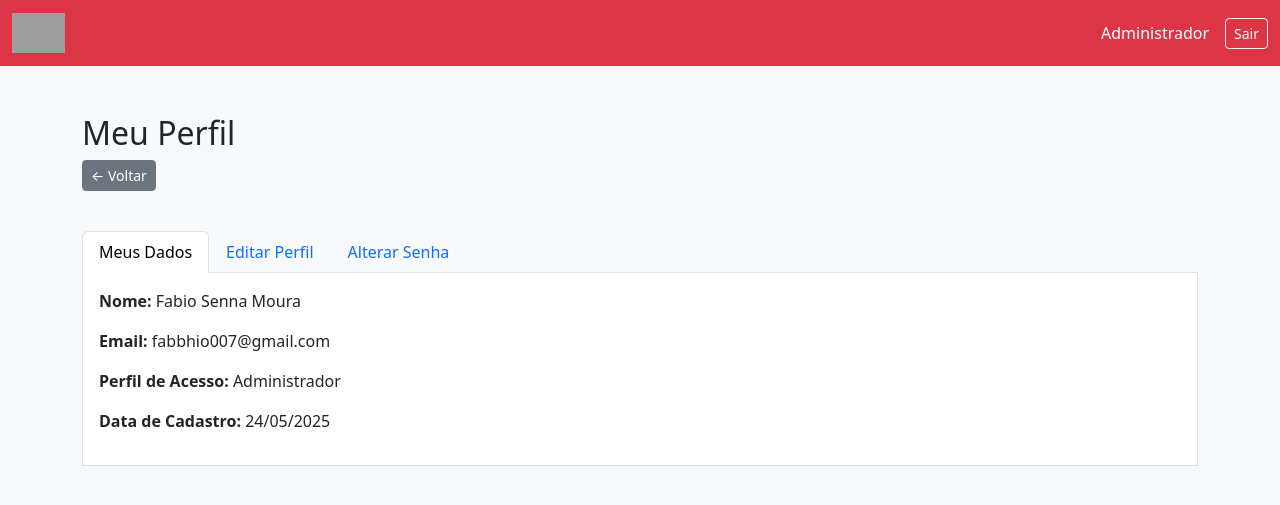
After one commit to ifmt-cba/parkcontrol, a Django app: page /meu_perfil/ in a window 1280 px wide. The commit adds this page. Shown: the top 505 px of the page. Run offline with Django 5.2, Linux system fonts and the light colour scheme; a user stored in the database is signed in; grey boxes are pictures that could not be loaded.

Commit message:
feat: add user profile management with view and template for editing user details and changing password

```diff
--- /dev/null
+++ b/parkcontrol/apps/usuarios/templates/perfil/perfil_usuario.html
@@ -0,0 +1,99 @@
+{% load static %}
+<!DOCTYPE html>
+<html lang="pt-br">
+<head>
+    <meta charset="UTF-8">
+    <title>Perfil do Usuário</title>
+    <meta name="viewport" content="width=device-width, initial-scale=1">
+    <!-- Bootstrap CSS -->
+    <link href="https://cdn.jsdelivr.net/npm/bootstrap@5.3.3/dist/css/bootstrap.min.css" rel="stylesheet">
+</head>
+<body class="bg-light">
+<nav class="navbar navbar-expand-lg navbar-dark bg-danger">
+    <div class="container-fluid">
+        <a class="navbar-brand d-flex align-items-center" href="{% url 'dashboard_administrador' %}">
+            <img src="{% static 'images/logo-branca.png' %}" alt="Logo" class="me-2" style="height: 40px;">
+        </a>
+        <div class="d-flex align-items-center">
+            <span class="text-white me-3 d-flex align-items-center">
+                <i class="fas fa-user me-1"></i> {{ request.user.perfil_acesso }}
+            </span>
+            <a class="btn btn-outline-light btn-sm" href="{% url 'logout_parkcontrol' %}">Sair</a>
+        </div>
+    </div>
+</nav>
+
+<div class="container mt-5">
+    <h2>Meu Perfil</h2>
+    <a href="javascript:history.back()" class="btn btn-secondary btn-sm mb-3">
+        ← Voltar
+    </a>
+    {% if messages %}
+        {% for message in messages %}
+            <div class="alert alert-{{ message.tags }}">{{ message }}</div>
+        {% endfor %}
+    {% endif %}
+
+    <ul class="nav nav-tabs mt-4" id="perfilTabs" role="tablist">
+        <li class="nav-item" role="presentation">
+            <button class="nav-link active" id="dados-tab" data-bs-toggle="tab" data-bs-target="#dados" type="button" role="tab">Meus Dados</button>
+        </li>
+        <li class="nav-item" role="presentation">
+            <button class="nav-link" id="editar-tab" data-bs-toggle="tab" data-bs-target="#editar" type="button" role="tab">Editar Perfil</button>
+        </li>
+        <li class="nav-item" role="presentation">
+            <button class="nav-link" id="senha-tab" data-bs-toggle="tab" data-bs-target="#senha" type="button" role="tab">Alterar Senha</button>
+        </li>
+    </ul>
+
+    <div class="tab-content p-3 border border-top-0 bg-white" id="perfilTabsContent">
+        <!-- Dados -->
+        <div class="tab-pane fade show active" id="dados" role="tabpanel">
+            <p><strong>Nome:</strong> {{ request.user.first_name }}</p>
+            <p><strong>Email:</strong> {{ request.user.email }}</p>
+            <p><strong>Perfil de Acesso:</strong> {{ request.user.perfil_acesso }}</p>
+            <p><strong>Data de Cadastro:</strong> {{ request.user.date_joined|date:"d/m/Y" }}</p>
+        </div>
+
+        <!-- Editar Perfil -->
+        <div class="tab-pane fade" id="editar" role="tabpanel">
+            <form method="post" action="{% url 'editar_perfil_usuario' %}">
+                {% csrf_token %}
+                <div class="mb-3">
+                    <label for="first_name" class="form-label">Nome</label>
+                    <input type="text" class="form-control" id="first_name" name="first_name" value="{{ request.user.first_name }}" required>
+                </div>
+                <div class="mb-3">
+                    <label for="email" class="form-label">E-mail</label>
+                    <input type="email" class="form-control" id="email" name="email" value="{{ request.user.email }}" required>
+                </div>
+                <button type="submit" class="btn btn-danger">Salvar Alterações</button>
+            </form>
+        </div>
+
+        <!-- Alterar Senha -->
+        <div class="tab-pane fade" id="senha" role="tabpanel">
+            <form method="post" action="{% url 'alterar_senha_usuario' %}">
+                {% csrf_token %}
+                <div class="mb-3">
+                    <label for="senha_atual" class="form-label">Senha Atual</label>
+                    <input type="password" class="form-control" name="senha_atual" required>
+                </div>
+                <div class="mb-3">
+                    <label for="nova_senha" class="form-label">Nova Senha</label>
+                    <input type="password" class="form-control" name="nova_senha" required>
+                </div>
+                <div class="mb-3">
+                    <label for="confirmar_senha" class="form-label">Confirmar Nova Senha</label>
+                    <input type="password" class="form-control" name="confirmar_senha" required>
+                </div>
+                <button type="submit" class="btn btn-danger">Alterar Senha</button>
+            </form>
+        </div>
+    </div>
+</div>
+
+<!-- Bootstrap JS -->
+<script src="https://cdn.jsdelivr.net/npm/bootstrap@5.3.3/dist/js/bootstrap.bundle.min.js"></script>
+</body>
+</html>
--- a/parkcontrol/apps/usuarios/urls.py
+++ b/parkcontrol/apps/usuarios/urls.py
@@ -1,5 +1,5 @@
 from django.urls import path
-from .views import views_autenticacao, views_dashboard, views_gerencia_usuario
+from .views import views_autenticacao, views_dashboard, views_gerencia_usuario, views_perfil
 
 # URL patterns for the usuarios app
 # This file defines the URL patterns for the usuarios app in a Django project.
@@ -22,4 +22,10 @@ urlpatterns = [
     path('editar_usuario/<int:usuario_id>/', views_gerencia_usuario.editar_usuario, name='editar_usuario'),
     path('excluir_usuario/<int:usuario_id>/', views_gerencia_usuario.excluir_usuario, name='excluir_usuario'),
 
+    # perfil
+    path('meu_perfil/', views_perfil.perfil_usuario, name='perfil_usuario'),
+    path('editar_perfil/', views_perfil.editar_perfil_usuario, name='editar_perfil_usuario'),
+    path('alterar_senha/', views_perfil.alterar_senha_usuario, name='alterar_senha_usuario'),
+
+
 ]
--- /dev/null
+++ b/parkcontrol/apps/usuarios/views/views_perfil.py
@@ -0,0 +1,62 @@
+from django.contrib.auth.decorators import login_required
+from django.contrib import messages
+from django.contrib.auth import update_session_auth_hash
+from django.contrib.auth.hashers import check_password
+from django.shortcuts import render, redirect
+from apps.usuarios.models import Usuario
+
+# Página principal do perfil
+@login_required(login_url='login_parkcontrol')
+def perfil_usuario(request):
+    return render(request, 'perfil/perfil_usuario.html')
+
+
+# View para editar nome e e-mail
+@login_required(login_url='login_parkcontrol')
+def editar_perfil_usuario(request):
+    if request.method == 'POST':
+        user = request.user
+        nome = request.POST.get('first_name')
+        email = request.POST.get('email')
+
+        if Usuario.objects.exclude(id=user.id).filter(email=email).exists():
+            messages.error(request, 'Já existe um usuário com este e-mail.')
+            return redirect('perfil_usuario')
+
+        user.first_name = nome
+        user.email = email
+        user.save()
+        messages.success(request, 'Perfil atualizado com sucesso.')
+        return redirect('perfil_usuario')
+    else:
+        return redirect('perfil_usuario')
+
+
+# View para alterar senha
+@login_required(login_url='login_parkcontrol')
+def alterar_senha_usuario(request):
+    if request.method == 'POST':
+        user = request.user
+        senha_atual = request.POST.get('senha_atual')
+        nova_senha = request.POST.get('nova_senha')
+        confirmar = request.POST.get('confirmar_senha')
+
+        if not check_password(senha_atual, user.password):
+            messages.error(request, 'Senha atual incorreta.')
+            return redirect('perfil_usuario')
+
+        if nova_senha != confirmar:
+            messages.error(request, 'A nova senha e a confirmação não coincidem.')
+            return redirect('perfil_usuario')
+
+        if len(nova_senha) < 8:
+            messages.warning(request, 'A nova senha deve conter pelo menos 8 caracteres.')
+            return redirect('perfil_usuario')
+
+        user.set_password(nova_senha)
+        user.save()
+        update_session_auth_hash(request, user)  # mantém o login ativo após trocar a senha
+        messages.success(request, 'Senha alterada com sucesso.')
+        return redirect('perfil_usuario')
+
+    return redirect('perfil_usuario')
```
Also changed, not shown: parkcontrol/apps/usuarios/templates/usuarios/administrador/dashboard_administrador.html (+10 -6 lines), parkcontrol/db.sqlite3.
